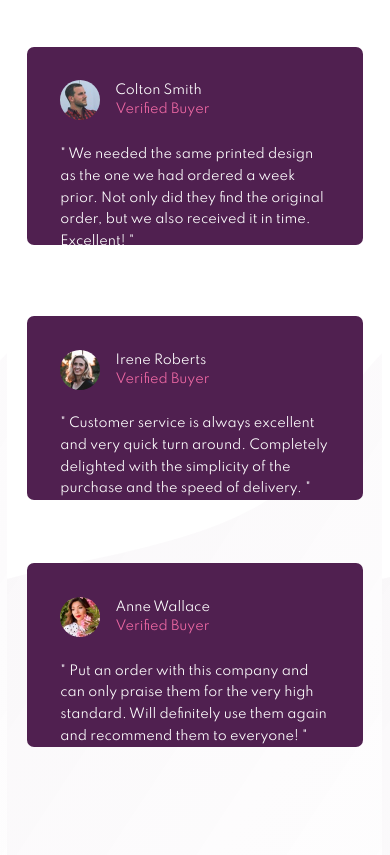
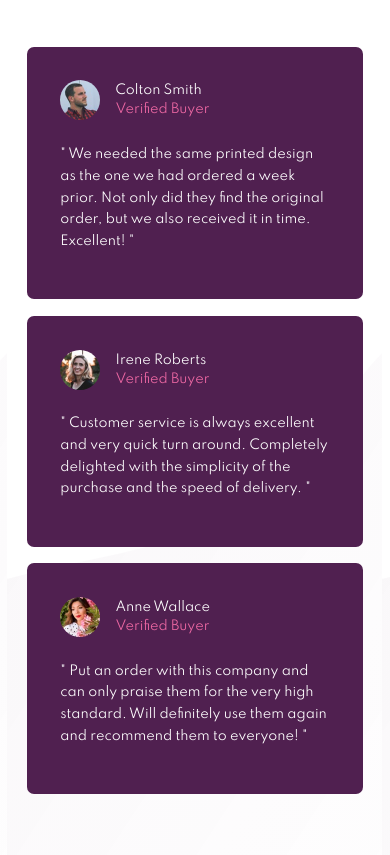
Before and after one commit to jdasdeveloper/jdasdeveloper.github.io, a PHP site: page / in a window 390 px wide. Shown: the part 599-1454 px from the top of the page. Run offline with PHP 8.4, Linux system fonts and the light colour scheme.

Commit message:
Added media querie when zooming in

```diff
--- a/Social-proof-section-challenge-hub/css/styles.css
+++ b/Social-proof-section-challenge-hub/css/styles.css
@@ -155,6 +155,11 @@ margin-left: 24%;
     max-width: 80%;
 }
 
+@media only screen and (max-width: 1439px){
+    .comment-card{
+        height: fit-content;
+    }
+}
 @media only screen and (min-width: 270px) and (max-width: 846px) {
     body{
         background:
```
